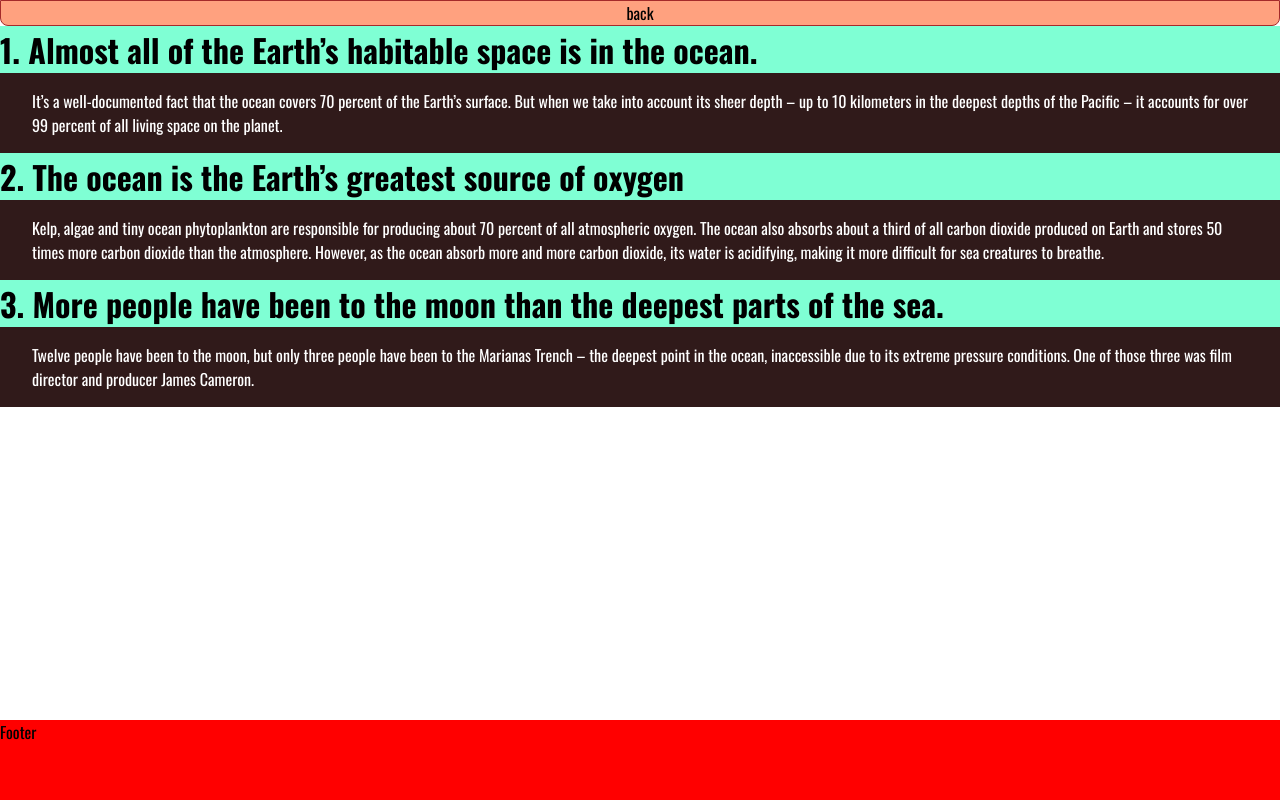
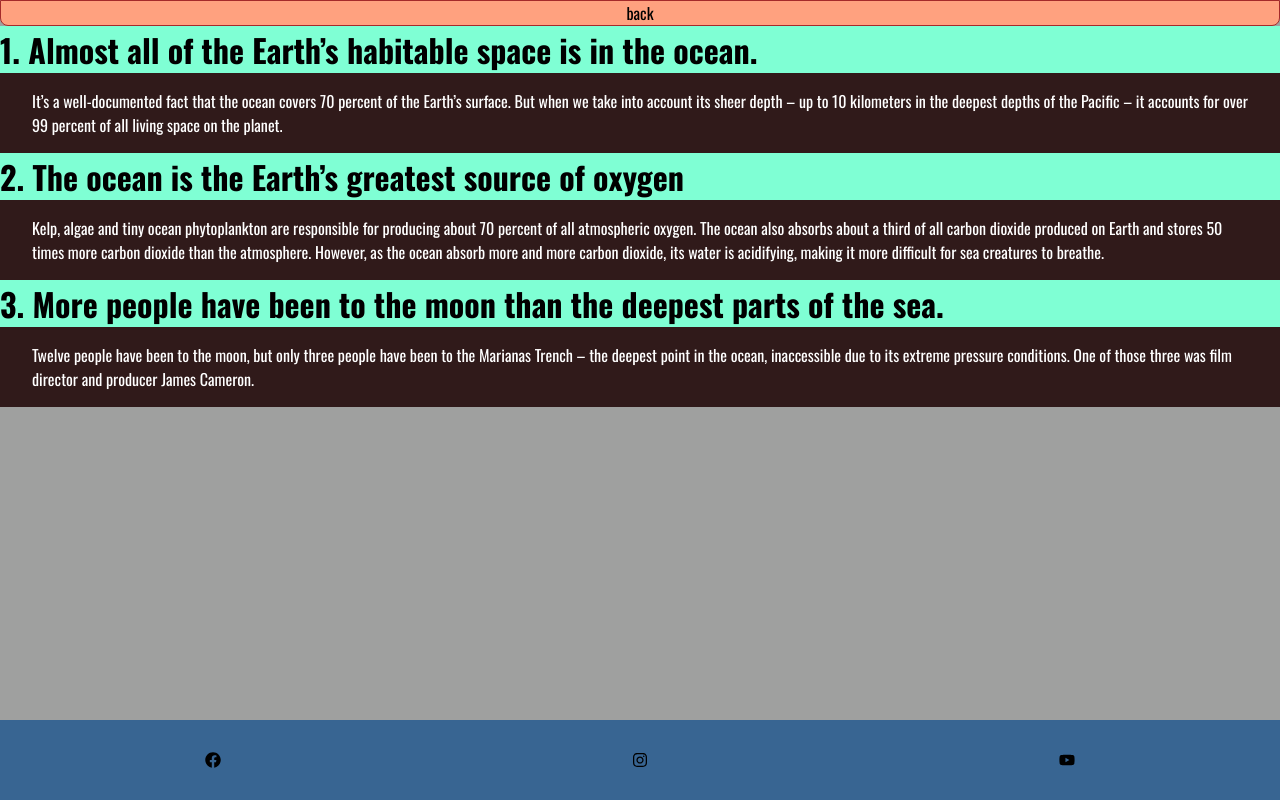
Before and after one commit to papunafshaveli/Facts-about-the-Earth, a React (Vite) app: page /ocean in a window 1280 px wide. Built offline with nearby package versions, Linux system fonts and the light colour scheme.

Commit message:
edit footer

```diff
--- a/package.json
+++ b/package.json
@@ -12,6 +12,7 @@
   "dependencies": {
     "react": "^18.2.0",
     "react-dom": "^18.2.0",
+    "react-icons": "^4.12.0",
     "react-router-dom": "^6.19.0",
     "styled-components": "^6.1.1"
   },
--- a/src/components/Footer.tsx
+++ b/src/components/Footer.tsx
@@ -1,15 +1,39 @@
 import styled from "styled-components";
-
+import { FaFacebook, FaInstagram, FaYoutube } from "react-icons/fa";
 const FooterDiv = styled.div`
   position: absolute;
   bottom: 0;
+
   width: 100%;
   height: 5rem;
-  background-color: red;
+
+  display: flex;
+  align-items: center;
+  justify-content: space-around;
+
+  background-color: #386592;
 `;
 
+const handleFbClick = () => {
+  window.location.href = "https://www.facebook.com/papunafshaveli";
+};
+
+const handleInstaClick = () => {
+  window.location.href = "https://www.instagram.com/papunart/";
+};
+
+const handleYtClick = () => {
+  window.location.href =
+    "https://www.youtube.com/channel/UC8GUnP1KWNGgMZnKR7dLy-w";
+};
 const Footer = () => {
-  return <FooterDiv>Footer</FooterDiv>;
+  return (
+    <FooterDiv>
+      <FaFacebook onClick={handleFbClick} />
+      <FaInstagram onClick={handleInstaClick} />
+      <FaYoutube onClick={handleYtClick} />
+    </FooterDiv>
+  );
 };
 
 export default Footer;
--- a/src/index.css
+++ b/src/index.css
@@ -6,3 +6,7 @@
   box-sizing: border-box;
   font-family: "Oswald";
 }
+
+body {
+  background-color: rgb(159, 160, 159);
+}
```
Also changed, not shown: 1 other file (tests, documents, lock files or other folders).
